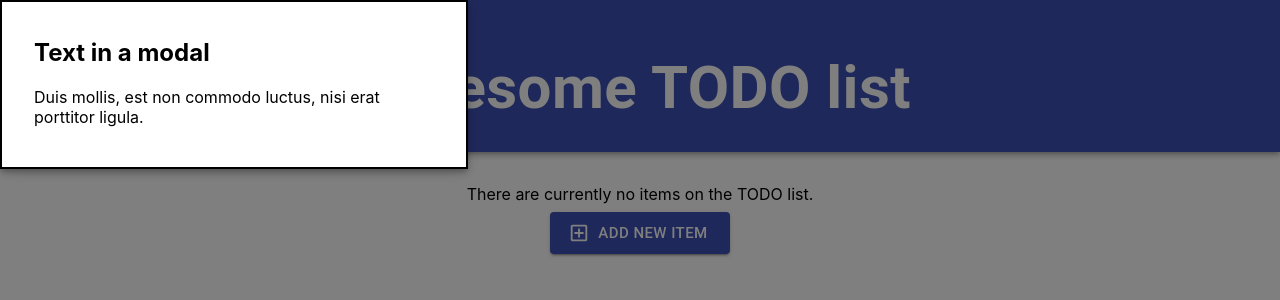
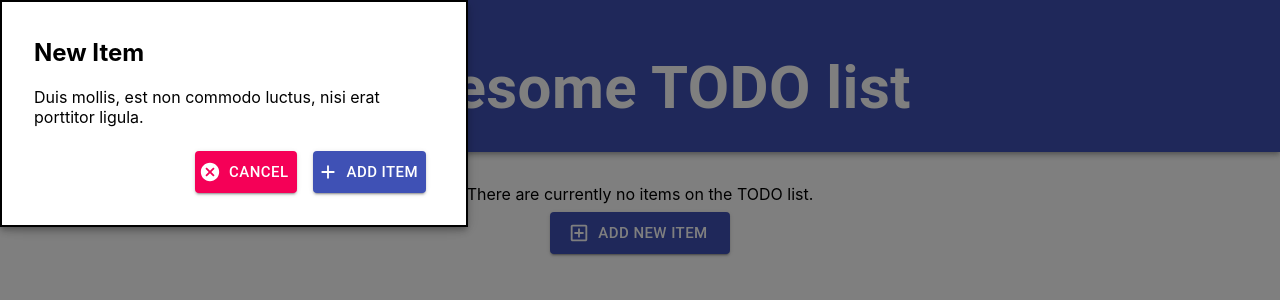
Before and after one commit to jvc5546/ascella-technologies-todo-list, a React (Create React App) app: page / in a window 1280 px wide. Both pictures are taken after a click on the button "ADD NEW ITEM". Shown: the top 300 px of the page. Built offline with nearby package versions, Linux system fonts and the light colour scheme.

Commit message:
Added 'add' and 'cancel' buttons to new item modal

```diff
--- a/src/Components/NewItemModal.js
+++ b/src/Components/NewItemModal.js
@@ -1,6 +1,9 @@
 import React from 'react';
 import { makeStyles } from '@material-ui/core/styles';
 import Modal from '@material-ui/core/Modal';
+import Button from '@material-ui/core/Button';
+import CancelIcon from '@material-ui/icons/Cancel';
+import AddIcon from '@material-ui/icons/Add';
 
 const useStyles = makeStyles((theme) => ({
   paper: {
@@ -11,6 +14,11 @@ const useStyles = makeStyles((theme) => ({
     boxShadow: theme.shadows[5],
     padding: theme.spacing(2, 4, 3),
   },
+  button: {
+    float: 'right',
+    padding: theme.spacing(1, 1, 1, 1),
+    margin: theme.spacing(1)
+  }
 }));
 
 export default function NewItemModal(props) {
@@ -25,10 +33,28 @@ export default function NewItemModal(props) {
         aria-describedby="simple-modal-description"
       >
         <div className={classes.paper}>
-          <h2 id="simple-modal-title">Text in a modal</h2>
+          <h2 id="simple-modal-title">New Item</h2>
           <p id="simple-modal-description">
             Duis mollis, est non commodo luctus, nisi erat porttitor ligula.
           </p>
+          <Button
+          variant="contained"
+          color="primary"
+          size="large"
+          className={classes.button}
+          startIcon={<AddIcon />}
+          >
+            Add Item
+          </Button>
+          <Button
+          variant="contained"
+          color="secondary"
+          size="large"
+          className={classes.button}
+          startIcon={<CancelIcon />}
+          >
+            Cancel
+          </Button>
         </div>
       </Modal>
     </div>
```
